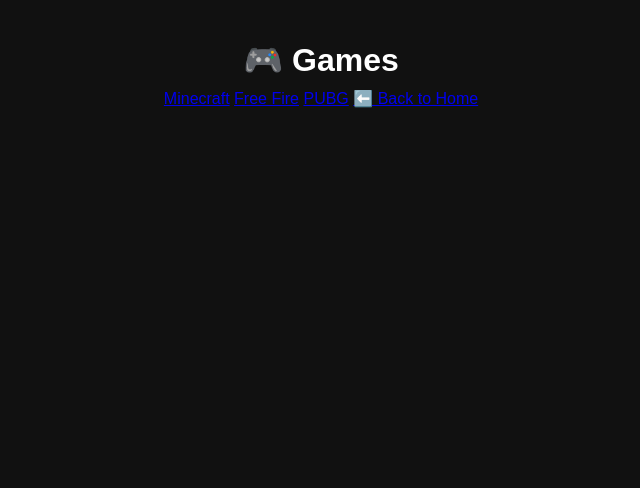
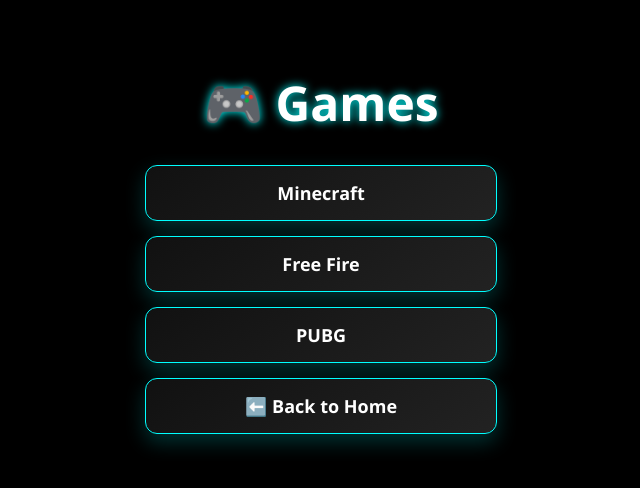
Before and after one commit to RAZINVERSE/RAZINVERSE.github.io, a plain HTML site: page games.html in a window 1280 px wide. Shown: the whole page, without its empty margins (319-959 px from the left). Drawn offline with Linux system fonts and the light colour scheme.

Commit message:
Update style.css
refresh the old style.css

```diff
--- a/style.css
+++ b/style.css
@@ -1,50 +1,43 @@
 body {
-  background-color: #111;
-  color: white;
-  font-family: 'Arial', sans-serif;
-  margin: 0;
-  padding: 0;
+  background: #000;
+  color: #fff;
+  font-family: 'Segoe UI', sans-serif;
   text-align: center;
+  padding: 30px;
 }
 
 .container {
-  padding: 20px;
+  max-width: 600px;
+  margin: auto;
 }
 
 h1 {
-  font-size: 2em;
-  margin-bottom: 10px;
+  font-size: 3em;
+  margin-bottom: 30px;
+  color: #fff;
+  text-shadow: 0 0 10px #0ff;
 }
 
-.verified {
-  color: #00aaff;
+.button {
+  display: block;
+  margin: 15px auto;
+  padding: 15px 25px;
+  width: 80%;
+  max-width: 300px;
+  background: linear-gradient(145deg, #111, #222);
+  border: 1px solid #0ff;
+  border-radius: 12px;
+  color: #fff;
+  font-size: 18px;
+  font-weight: bold;
+  text-decoration: none;
+  transition: all 0.3s ease;
+  box-shadow: 0 8px 20px rgba(0, 255, 255, 0.2);
 }
 
-.social-icons img {
-  width: 30px;
-  margin: 0 10px;
-  vertical-align: middle;
-  filter: brightness(0) invert(1);
+.button:hover {
+  background: #0ff;
+  color: #000;
+  transform: scale(1.05);
+  box-shadow: 0 0 20px #0ff, 0 0 30px #0ff;
 }
-
-.links {
-  margin-top: 30px;
-}
-
-.link-card {
-  display: block;
-  background-color: #1e1e1e;
-  margin: 10px auto;
-  padding: 15px;
-  width: 90%;
-  max-width: 400px;
-  border-radius: 10px;
-  text-decoration: none;
-  color: white;
-  font-size: 1.1em;
-  transition: 0.3s;
-}
-
-.link-card:hover {
-  background-color: #333;
-}
```
